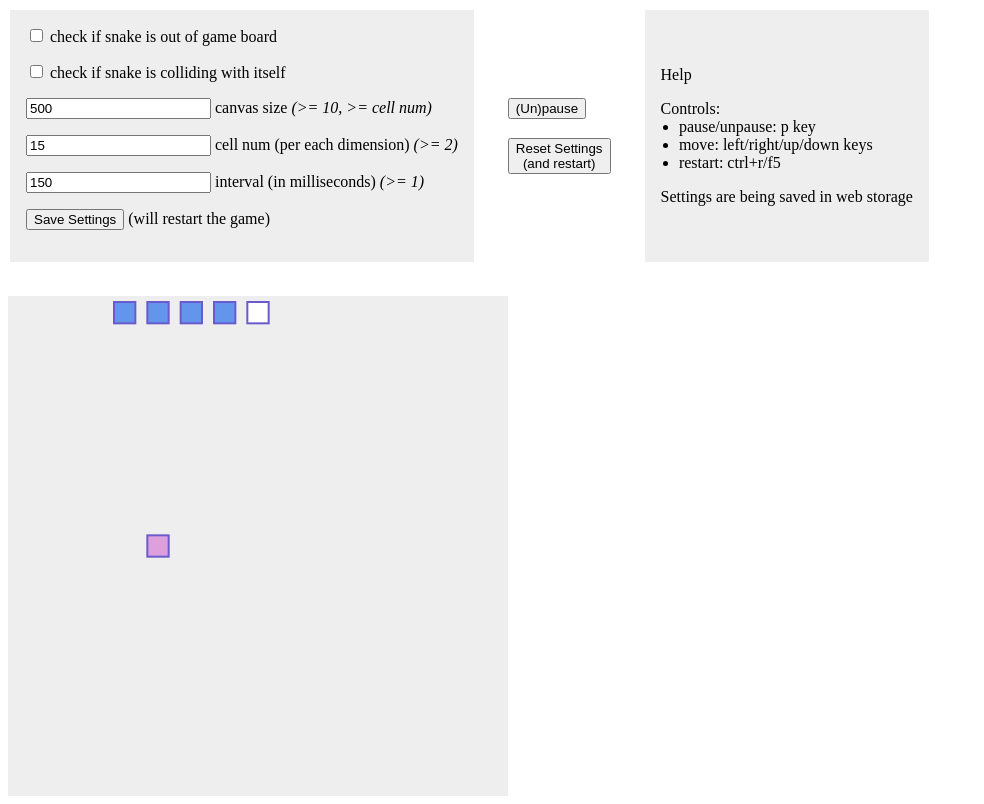
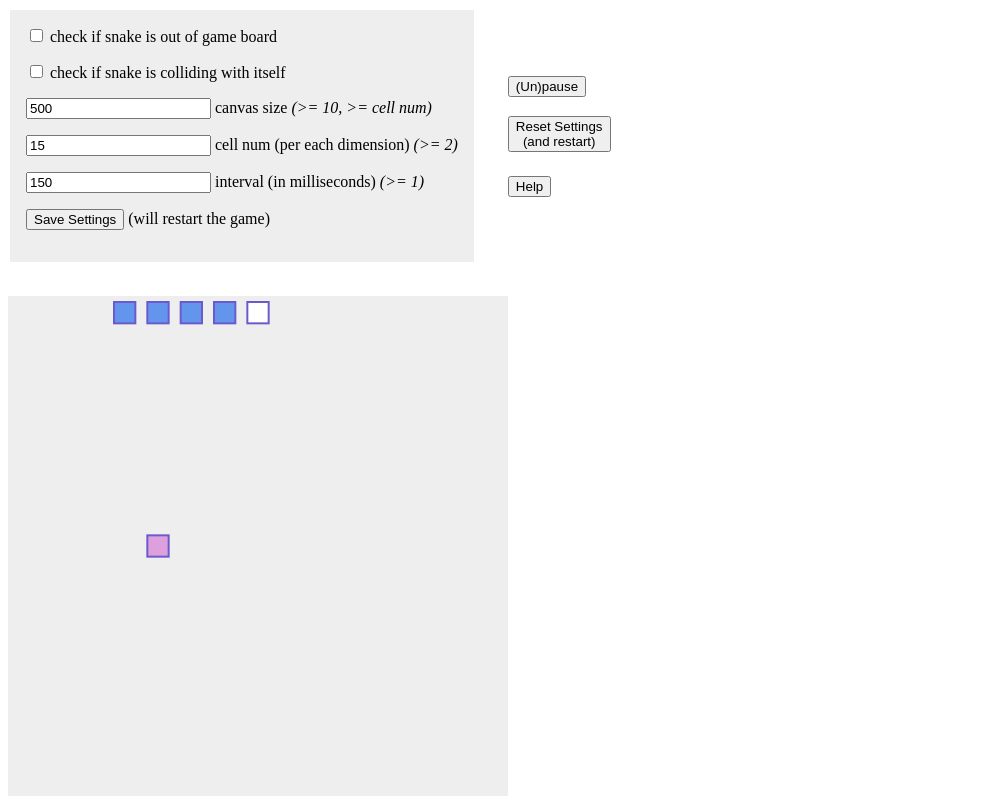
Before and after one commit to sigmaray/jssnake, a plain HTML site: page index.html in a window 1280 px wide. Shown: the whole page, without its empty margins (0-984 px from the left). Drawn offline with Linux system fonts and the light colour scheme.

Commit message:
Move help into alert. Remove unnecessary preventDefault

```diff
--- a/index.html
+++ b/index.html
@@ -48,16 +48,11 @@
               (and restart)
             </button>
           </p>
-        </td>
-        <td style="background-color: #eee; padding: 1rem">
-          <p>Help</p>
-          Controls:
-          <ul style="margin: 0; padding-left: 1.15rem;">
-            <li>pause/unpause: p key</li>
-            <li>move: left/right/up/down keys</li>
-            <li>restart: ctrl+r/f5</li>
-          </ul>
-          <p>Settings are being saved in web storage</p>
+          <p style="margin-top: 1.5rem">
+            <button id="showHelp">
+              Help
+            </button>
+          </p>
         </td>
       </tr>
     </table>
--- a/main.js
+++ b/main.js
@@ -126,14 +126,25 @@ const pauseUnpause = () => {
 
 const handleEvents = () => {
   document.getElementById("pauseUnpause").onclick = (e) => {
-    e.preventDefault();
     pauseUnpause();
   };
 
   document.getElementById("resetSettings").onclick = (e) => {
-    e.preventDefault();
     localStorage.setItem(SETTINGS_STORAGE_KEY, JSON.stringify(defaultSettings));
     location.reload();
+  };
+
+  document.getElementById("showHelp").onclick = (e) => {
+    alert(`
+Help
+----
+Controls:
+* pause/unpause: p key
+* move: left/right/up/down keys
+* restart: ctrl+r/f5
+
+Settings are being saved in web storage
+    `.trim());
   };
 
   document.addEventListener("keydown", (e) => {
```
